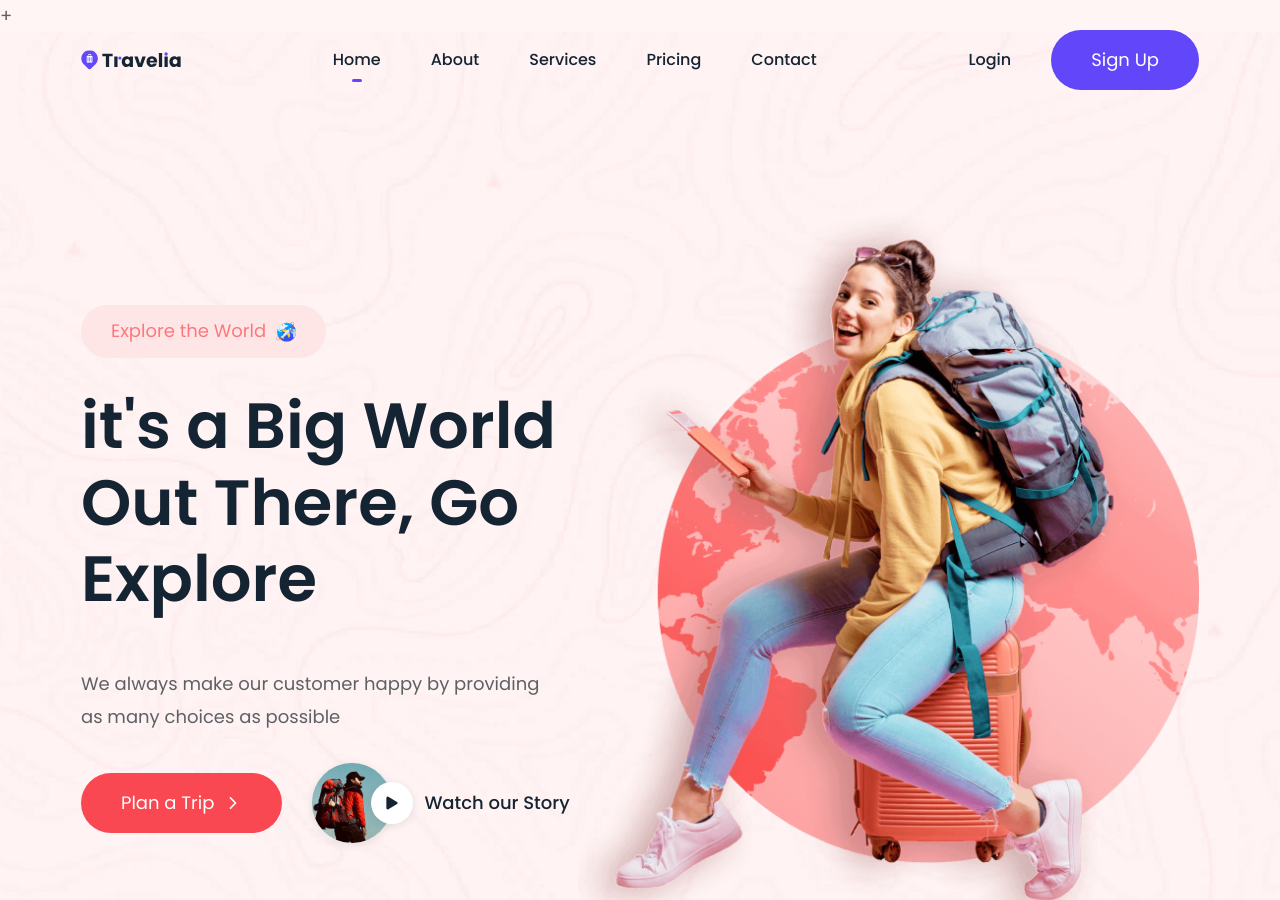
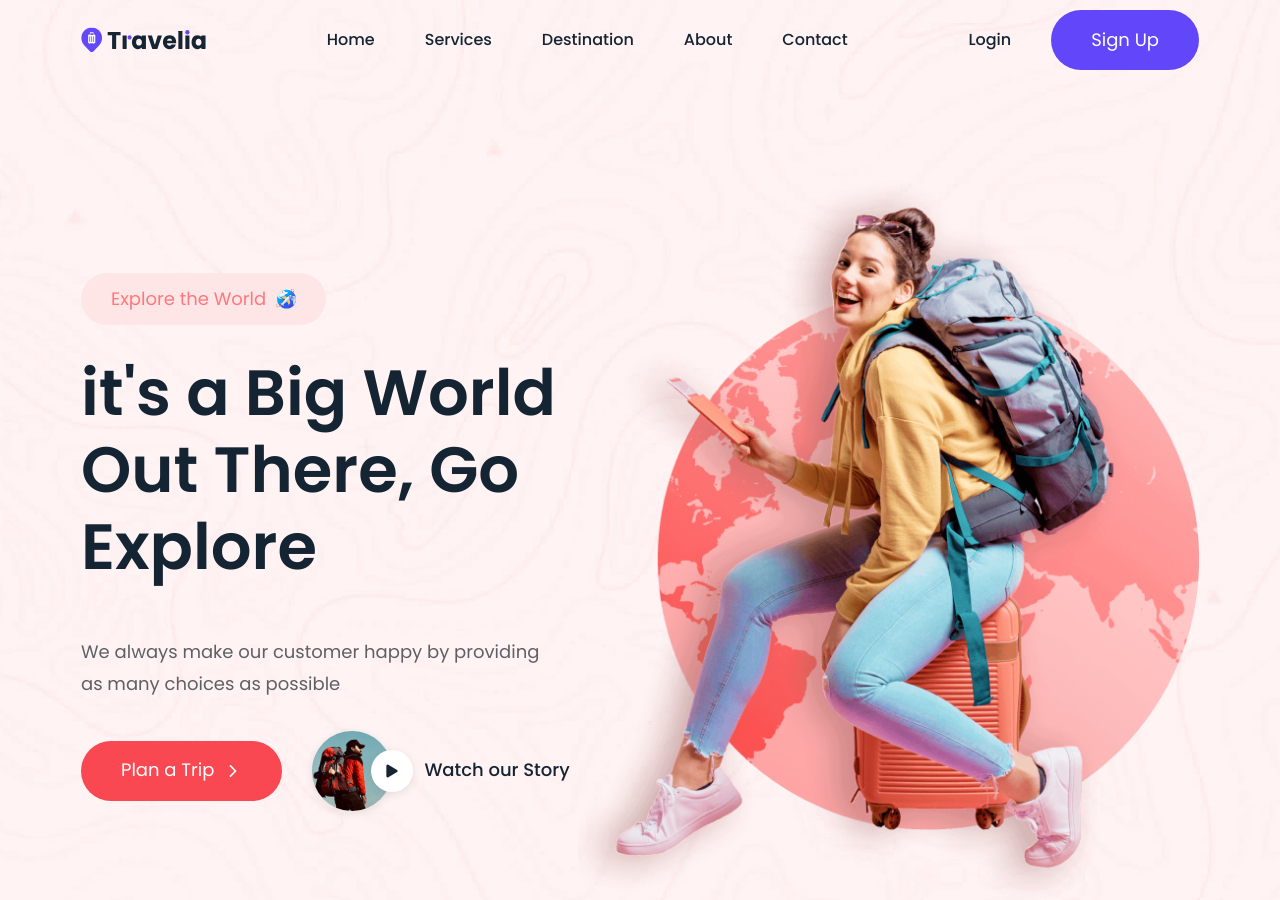
Before and after one commit to DevIsraelHub/travel, a plain HTML site: page index.html in a window 1280 px wide. Shown: the top 900 px of the page. Drawn offline with nearby package versions, Linux system fonts and the light colour scheme.

Commit message:
last update

```diff
--- a/assets/css/style.css
+++ /dev/null
@@ -1,198 +0,0 @@
-/*-----------------------------------*\
-  #style.css
-\*-----------------------------------*/
-
-/**
- * copyright 2023 codewithsadee
- */
-
-
-
-
-
-/*-----------------------------------*\
-  #CUSTOM PROPERTY
-\*-----------------------------------*/
-
-:root {
-
-  /**
-   * COLORS
-   */
-
-  /* backgroud colors */
-  --bg-white: hsl(0, 0%, 100%);
-  --bg-black-alpha-20: hsla(0, 0%, 0%, 0.2);
-  --bg-lavender-blush: hsl(0, 100%, 98%);
-  --bg-majorelle-blue: hsl(249, 95%, 63%);
-  --bg-ocean-blue: hsl(249, 63%, 54%);
-  --bg-majorelle-blue-alpha-5: hsla(249, 95%, 63%, 0.05);
-  --bg-misty-rose: hsl(0, 100%, 95%);
-  --bg-red-salsa: hsl(357, 94%, 63%);
-  --bg-red-salsa-alpha-5: hsla(357, 94%, 63%, 0.05);
-  --bg-english-vermillion: hsl(357, 64%, 53%);
-  --bg-chrome-yellow-alpha-5: hsla(40, 100%, 50%, 0.05);
-  --bg-sunglow-alpha-10: hsla(48, 100%, 50%, 0.1);
-  --bg-gainsboro: hsl(0, 0%, 85%);
-
-  /* text color */
-  --text-white: hsl(0, 0%, 100%);
-  --text-gunmetal: hsl(209, 40%, 14%);
-  --text-light-coral: hsl(357, 96%, 73%);
-  --text-granite-gray: hsl(210, 4%, 38%);
-  --text-majorelle-blue: hsl(249, 95%, 63%);
-  --text-sunglow: hsl(48, 100%, 50%);
-
-  /* border color */
-  --border-gainsboro: hsl(0, 1%, 85%);
-
-  /**
-   * TYPOGRAPHY
-   */
-
-  /* font family */
-  --ff-poppins: 'Poppins', sans-serif;
-
-  /* font size */
-  --fontSize-1: 4.2rem;
-  --fontSize-2: 3.6rem;
-  --fontSize-3: 2.5rem;
-  --fontSize-4: 2.4rem;
-  --fontSize-5: 2rem;
-  --fontSize-6: 1.6rem;
-  --fontSize-7: 1.5rem;
-
-  /* font weight */
-  --weight-bold: 700;
-  --weight-semiBold: 600;
-  --weight-medium: 500;
-
-  /**
-   * SPACING
-   */
-
-  --section-spacing: 80px;
-
-  /**
-   * BOX SHADOW
-   */
-
-  --shadow-1: 0 2px 10px hsla(209, 40%, 14%, 10%);
-  --shadow-2: 0 5px 10px hsla(249, 95%, 63%, 25%);
-  --shadow-3: 0 5px 10px hsla(357, 64%, 53%, 25%);
-  --shadow-4: 0 30px 50px hsla(357, 64%, 53%, 30%);
-
-  /**
-   * RADIUS
-   */
-
-  --radius-pill: 200px;
-  --radius-circle: 50%;
-  --radius-30: 30px;
-  --radius-20: 20px;
-
-  /**
-   * TRANSITION
-   */
-
-  --transition-1: 250ms ease;
-  --transition-2: 500ms ease;
-  --cubic-out: cubic-bezier(0.05, 0.83, 0.52, 0.97);
-
-}
-
-
-
-
-
-/*-----------------------------------*\
-  #RESET
-\*-----------------------------------*/
-
-
-
-
-
-/*-----------------------------------*\
-  #REUSED STYLE
-\*-----------------------------------*/
-
-
-
-
-
-/*-----------------------------------*\
-  #PRELOADER
-\*-----------------------------------*
-
-
-
-
-
-/*-----------------------------------*\
-  #HEADER
-\*-----------------------------------*/
-
-
-
-
-
-/*-----------------------------------*\
-  #HERO
-\*-----------------------------------*/
-
-
-
-
-
-/*-----------------------------------*\
-  #SERVICE
-\*-----------------------------------*/
-
-
-
-
-
-/*-----------------------------------*\
-  #DESTINATION
-\*-----------------------------------*/
-
-
-
-
-
-/*-----------------------------------*\
-  #EXPERIENCE
-\*-----------------------------------*/
-
-
-
-
-
-/*-----------------------------------*\
-  #GALLERY
-\*-----------------------------------*/
-
-
-
-
-
-/*-----------------------------------*\
-  #CTA
-\*-----------------------------------*/
-
-
-
-
-
-/*-----------------------------------*\
-  #FOOTER
-\*-----------------------------------*/
-
-
-
-
-
-/*-----------------------------------*\
-  #MEDIA QUERIES
-\*-----------------------------------*/
--- a/index.html
+++ b/index.html
@@ -1,6 +1,6 @@
 
 <!DOCTYPE html>
-<html lang="en">+
+<html lang="en">
 <head>
     <meta charset="UTF-8">
     <meta http-equiv="X-UA-Compatible" content="IE=edge">
@@ -8,7 +8,7 @@
     <title>Full js travel website</title>
 
     <link rel="preconnect" href="https://fonts.googleapis.com">
-<link rel="preconnect" href="https://fonts.gstatic.com" crossorigin>
+    <link rel="preconnect" href="https://fonts.gstatic.com" crossorigin>
     <link href="https://fonts.googleapis.com/css2?family=Poppins:wght@400;500;600;700&display=swap" rel="stylesheet">
     <link rel="stylesheet" href="style.css">
 
@@ -40,7 +40,7 @@
             <nav class="navbar" data-navbar>
 
                 <div class="navbar-top">
-                    <a href="#" class="logo">
+                    <a href="#top" class="logo">
                         <img src="assets/images/logo.svg" width="187" height="38"
                         alt="logo">
                     </a>
@@ -53,19 +53,19 @@
                 <ul class="navbar-list">
 
                     <li class="navbar-item">
-                        <a href="#" class="navbar-link active">Home</a>
+                        <a href="#top" class="navbar-link">Home</a>
                     </li>
                     <li class="navbar-item">
-                        <a href="#" class="navbar-link">About</a>
+                        <a href="#service" class="navbar-link">Services</a>
                     </li>
                     <li class="navbar-item">
-                        <a href="#" class="navbar-link">Services</a>
+                        <a href="#destination" class="navbar-link">Destination</a>
                     </li>
                     <li class="navbar-item">
-                        <a href="#" class="navbar-link">Pricing</a>
+                        <a href="#about" class="navbar-link">About</a>
                     </li>
                     <li class="navbar-item">
-                        <a href="#" class="navbar-link">Contact</a>
+                        <a href="#contact" class="navbar-link">Contact</a>
                     </li>
 
 
@@ -82,7 +82,6 @@
             <button class="nav-toggle-btn" aria-label="open menu" data-nav-toggler>
                 <ion-icon name="menu-outline" aria-hidden="true">menu</ion-icon>
             </button>
-
             <div class="overlay" data-overlay data-nav-toggler></div>
 
         </div>
@@ -145,6 +144,7 @@
                          height="735" alt="hero banner" class="w-100">
                     </figure>
                 </div>
+                <span id="service"></span>
             </section>
 
             <section class="section service" aria-label="service">
@@ -207,6 +207,7 @@
                         </p>
                     </div>
                 </div>
+                <span id="destination"></span>
             </section>
 
 
@@ -465,6 +466,7 @@
 
                     <a href="#" class="btn btn-primary">View All Destination</a>
                 </div>
+                <span id="about"></span>
             </section>
 
 
@@ -644,7 +646,7 @@
 
     <!-- FOOTER  -->
 
-    <footer class="footer">
+    <footer class="footer" id="contact">
         <div class="container">
 
             <div class="footer-top">
--- a/style.css
+++ b/style.css
@@ -1,19 +1,6 @@
 /*-----------------------------------*\
   #style.css
 \*-----------------------------------*/
-
-/**
- * copyright 2023 codewithsadee
- */
-
-
-
-
-
-/*-----------------------------------*\
-  #CUSTOM PROPERTY
-\*-----------------------------------*/
-
 :root {
 
     /**
@@ -347,8 +334,11 @@
     top: 0;
     left: 0;
     width: 100%;
-    height: 90px;
+    height: 80px;
     z-index: 4;
+    display: flex;
+    align-items: center;
+    justify-content: center;
   }
 
   .header.active  {
@@ -434,6 +424,10 @@
     opacity: 1;
   }
 
+  .navbar-link .actvive {
+    background-color: red;
+  }
+
   .navbar-link:is(:hover, :focus-visible, .active) {
     transform: translateX(10px);
   }
@@ -1334,7 +1328,7 @@
     }
 
     .header .logo img {
-      width: 100px;
+      width: 125px;
     }
 
     .navbar-list {
```
Also changed, not shown: assets/js/script.js (deleted).
